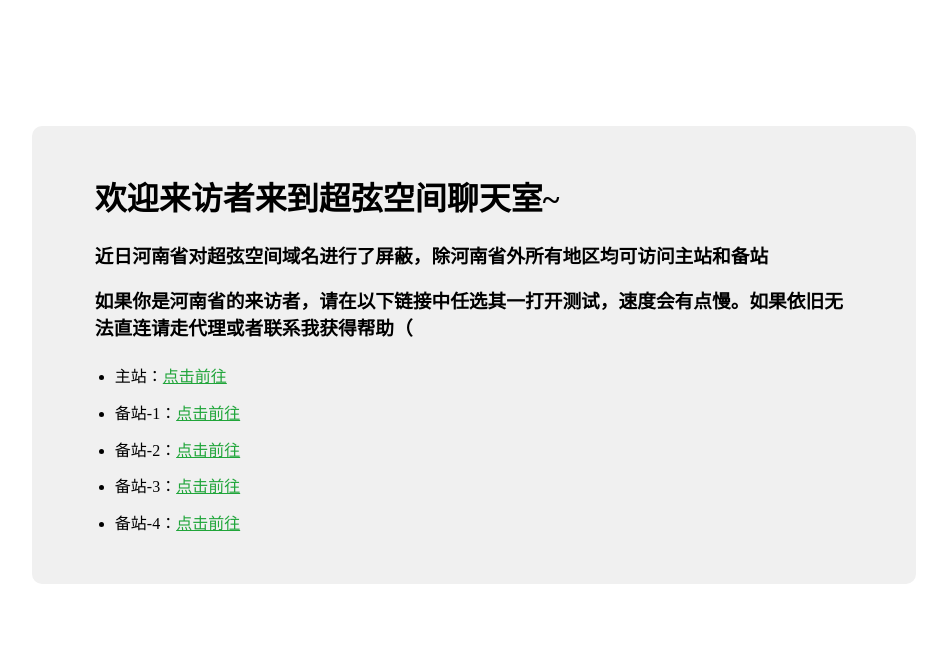
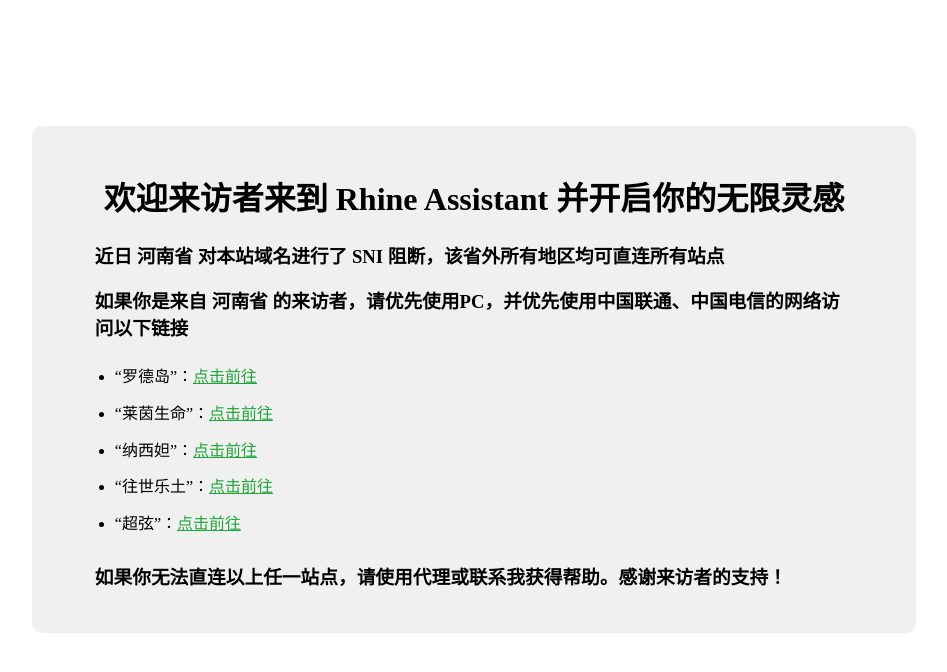
Before and after one commit to go518/518stringnav, a plain HTML site: page index.html in a window 1280 px wide. Shown: the whole page, without its empty margins (166-1113 px from the left). Drawn offline with Linux system fonts and the light colour scheme.

Commit message:
Update index.html

```diff
--- a/index.html
+++ b/index.html
@@ -3,7 +3,7 @@
 <head>
     <meta charset="utf-8">
     <link rel="icon" href="Logo.png" type="image/png">
-    <title>超弦导航</title>
+    <title>Rhine Navigator</title>
     <style>
         .container {
             width: 60%;
@@ -28,16 +28,17 @@
 </head>
 <body>
     <div class="container">
-        <h1>欢迎来访者来到超弦空间聊天室~</h1>
-        <h3>近日河南省对超弦空间域名进行了屏蔽，除河南省外所有地区均可访问主站和备站</h3>
-        <h3>如果你是河南省的来访者，请在以下链接中任选其一打开测试，速度会有点慢。如果依旧无法直连请走代理或者联系我获得帮助（</h3>
+        <center><h1>欢迎来访者来到 Rhine Assistant 并开启你的无限灵感</h1></center>
+        <h3>近日 河南省 对本站域名进行了 SNI 阻断，该省外所有地区均可直连所有站点</h3>
+        <h3>如果你是来自 河南省 的来访者，请优先使用PC，并优先使用中国联通、中国电信的网络访问以下链接</h3>
         <ul>
-            <li>主站：<a href="https://prts.rhodesisland.online/", target="_blank">点击前往</a></li>
-            <li>备站-1：<a href="https://mihooyoo.rhinenlp.space/", target="_blank">点击前往</a></li>
-            <li>备站-2：<a href="https://nahida.mihoyo.click/", target="_blank">点击前往</a></li>
-            <li>备站-3：<a href="https://henanmsl.elyspace.site/", target="_blank">点击前往</a></li>
-            <li>备站-4：<a href="https://fxxkhenan.stringspace.site/", target="_blank">点击前往</a></li>
+            <li>“罗德岛”：<a href="https://prts.rhodesisland.online/", target="_blank">点击前往</a></li>
+            <li>“莱茵生命”：<a href="https://mihooyoo.rhinenlp.space/", target="_blank">点击前往</a></li>
+            <li>“纳西妲”：<a href="https://nahida.mihoyo.click/", target="_blank">点击前往</a></li>
+            <li>“往世乐土”：<a href="https://henanmsl.elyspace.site/", target="_blank">点击前往</a></li>
+            <li>“超弦”：<a href="https://fxxkhenan.stringspace.site/", target="_blank">点击前往</a></li>
         </ul>
+        <h3>如果你无法直连以上任一站点，请使用代理或联系我获得帮助。感谢来访者的支持！</h3>
     </div>
 </body>
 </html>
```
